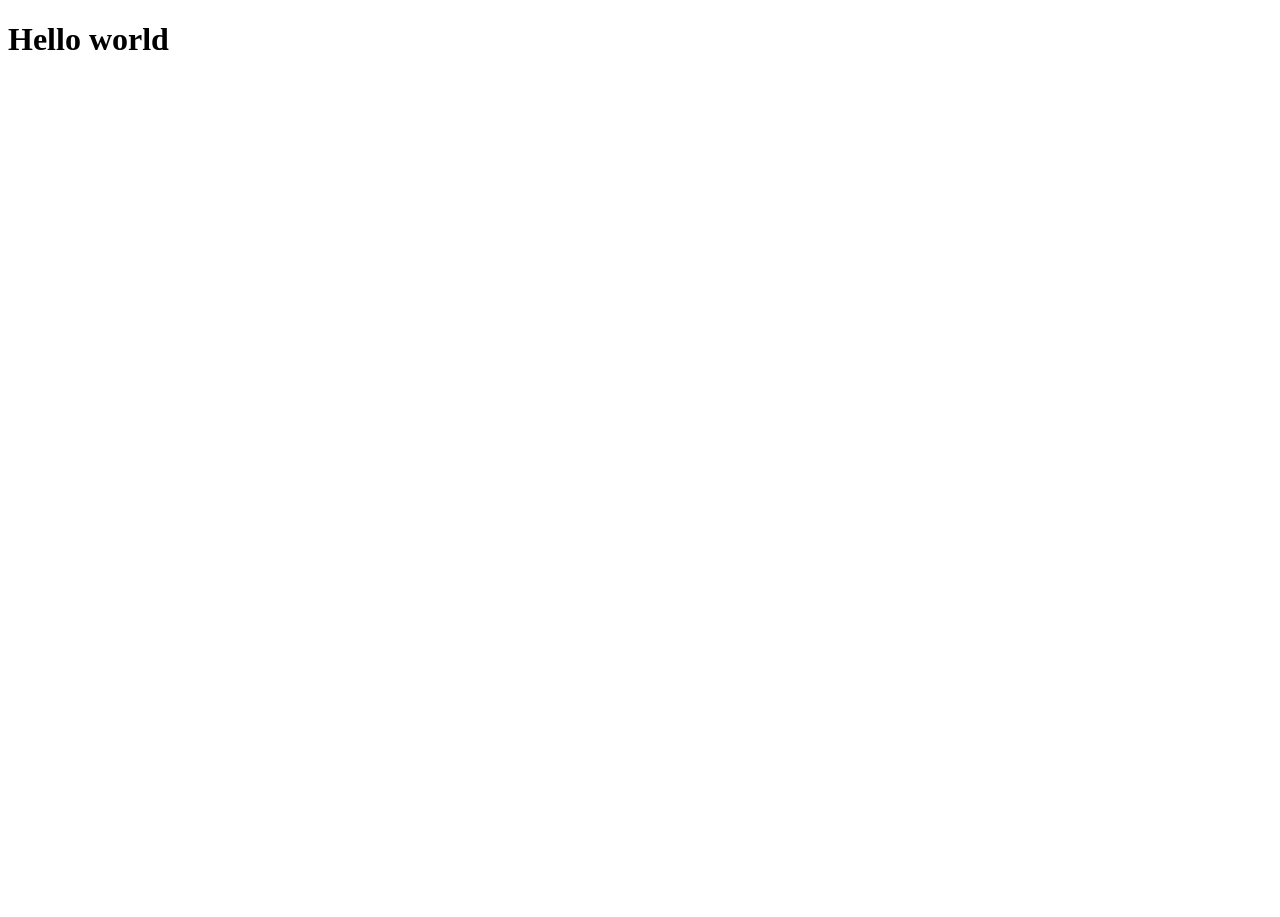
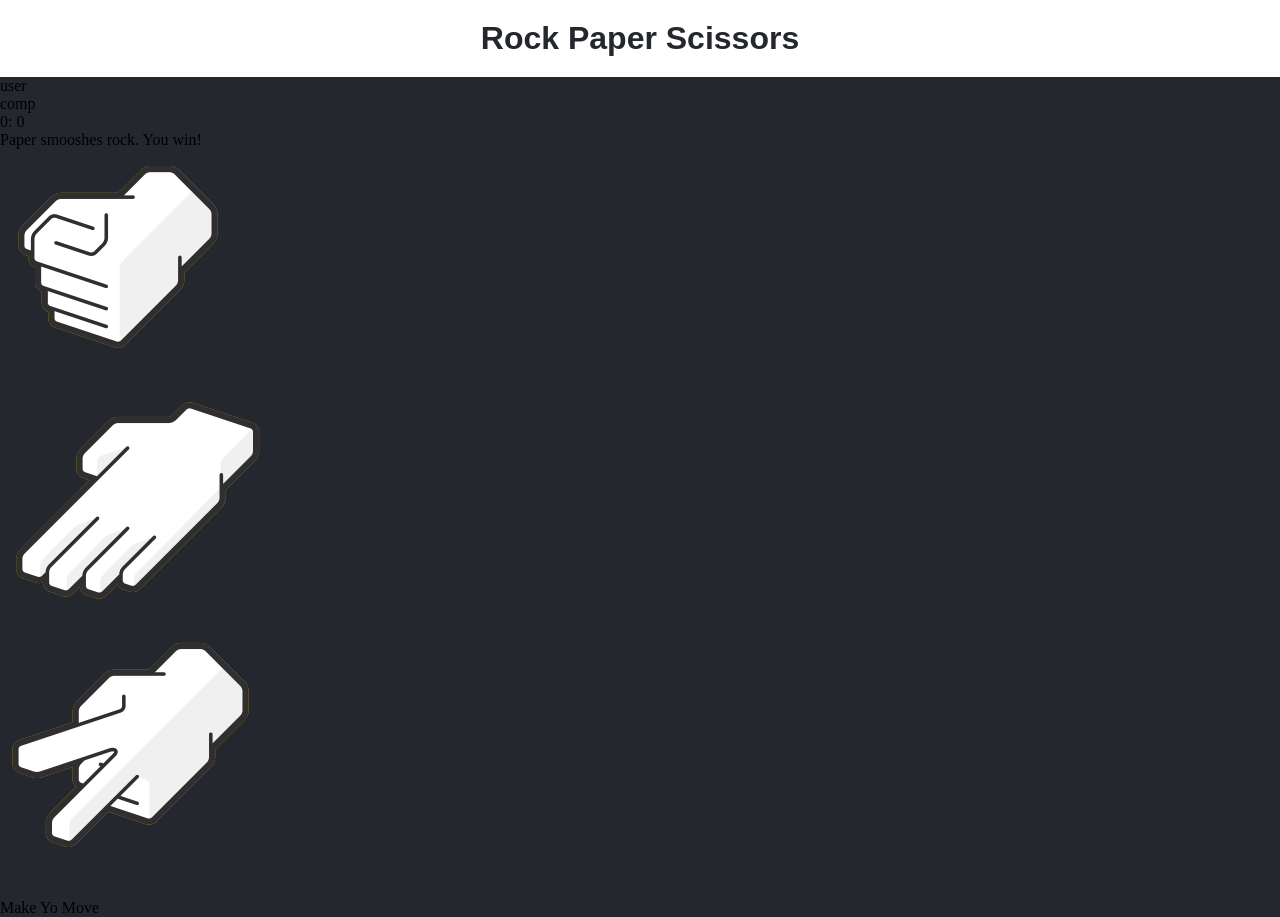
Before and after one commit to Don86/js-basics, a plain HTML site: page index.html in a window 1280 px wide. Before the commit the page ends 800 px from the top, so only its background shows below. Drawn offline with Linux system fonts and the light colour scheme.

Commit message:
massive initial upload

```diff
--- a/index.html
+++ b/index.html
@@ -4,18 +4,45 @@
     <meta charset="UTF-8">
     <meta name="viewport" content="width=device-width, initial-scale=1.0">
     <meta http-equiv="X-UA-Compatible" content="ie=edge">
-    <title>Document</title>
+    <title>RPS Game</title>
+    <link rel="stylesheet" href="styles.css">
 </head>
 
 
 <body>
-    <h1>Hello world</h1>
-    <!-- put script element here at the end of <body>
-        because the browser reads JS script from top to bottom
+    <header>
+        <h1>Rock Paper Scissors</h1>
+    </header>
+
+    <!-- create div containers
+        classes: 'score-board' and 'badge'
+        The same styels will be applied to the same class
+        in this case, 'badge'
     -->
-    <script>
-        // single line comment
-        console.log("Hello world");
-    </script>
+    <div class="score-board">
+        <div id="user-label" class="badge">user</div>
+        <div id="comp-label" class="badge">comp</div>
+        <span id='user-score'>0</span>:
+        <span id='comp-score'>0</span>
+    </div>
+
+    <div class="result">
+        <p>Paper smooshes rock. You win!</p>
+    </div>
+
+    <!-- Define choices classes-->
+    <div class="choices">
+        <div class="choice" id="roc">
+            <img src="assets/img_rock.png" alt="rock">
+        </div>
+        <div class="choice" id="pap">
+            <img src="assets/img_paper.png" alt="rock">
+        </div>
+        <div class="choice" id="sci">
+            <img src="assets/img_scissors.png" alt="rock">
+        </div>
+    </div>
+
+    <p id="action-message">Make Yo Move</p>
 </body>
 </html>
--- /dev/null
+++ b/index.js
@@ -0,0 +1 @@
+console.log("Hello world")
--- /dev/null
+++ b/styles.css
@@ -0,0 +1,20 @@
+* {
+    margin: 0;
+    padding: 0;
+    box-sizing: border-box;
+}
+
+header {
+    background: white;
+    padding: 20px;
+}
+
+header > h1 {
+    color: #25272E;
+    text-align: center;
+    font-family: Asap, sans-serif;
+}
+
+body {
+    background-color: #24272E;
+}
```
Also changed, not shown: assets/img_paper.png (added), assets/img_rock.png (added), assets/img_scissors.png (added), assets/rock_paper_scissors__2x.png (added), 1 other file.
